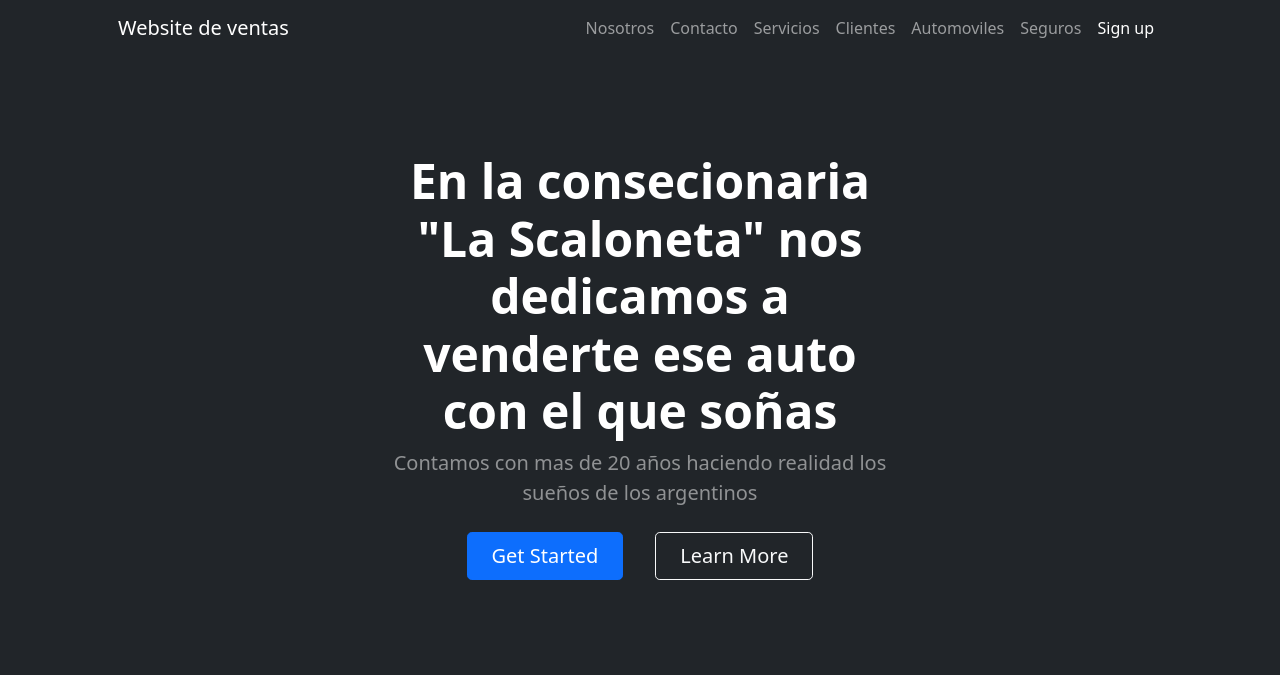
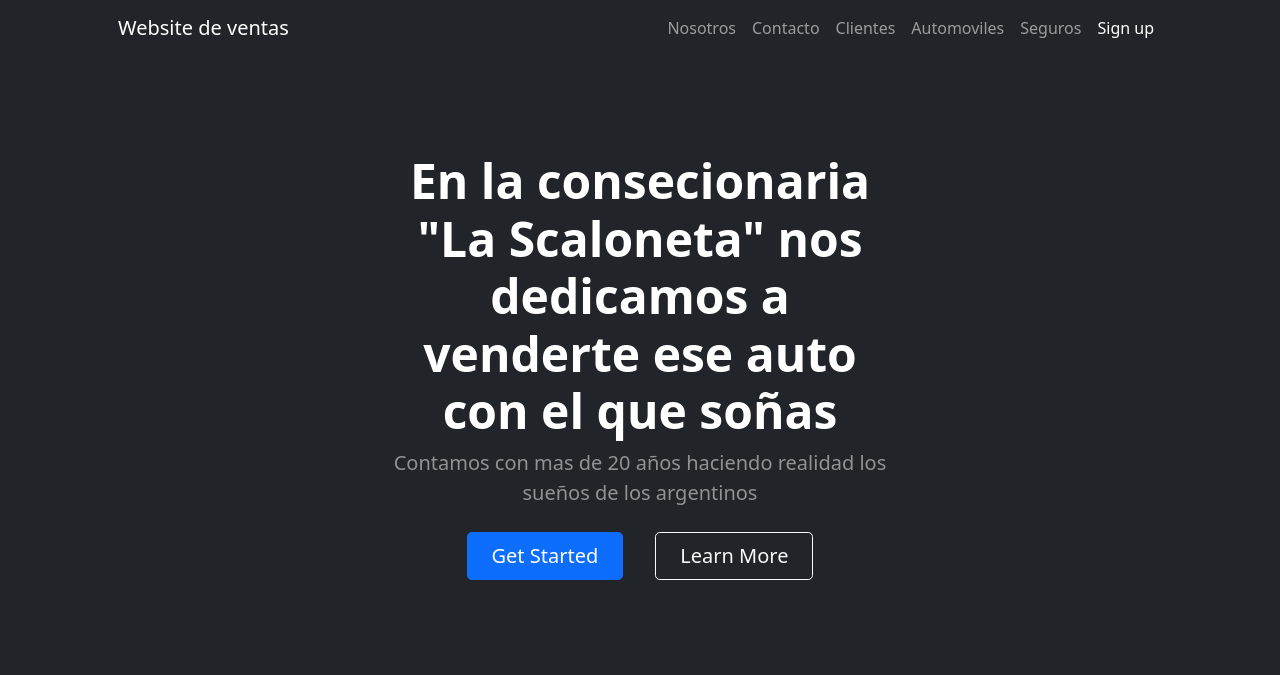
Before and after one commit to Faccejas/Trabajo_final_coder_python, a Django app: page /venta/Inicio/ in a window 1280 px wide. Shown: the top 675 px of the page. Run offline with Django 4.2, Linux system fonts and the light colour scheme; some libraries are stand-ins or nearby versions.

Commit message:
Modificaciones

```diff
--- a/concesionaria/compra/templates/compra/padre.html
+++ b/concesionaria/compra/templates/compra/padre.html
@@ -24,7 +24,6 @@
                     <ul class="navbar-nav ms-auto mb-2 mb-lg-0">
                         <li class="nav-item"><a class="nav-link" href="{% url 'compra-inicio' %}">Nosotros</a></li>
                         <li class="nav-item"><a class="nav-link" href="#!">Contacto</a></li>
-                        <li class="nav-item"><a class="nav-link" href="#!">Servicios</a></li>
                         <li class="nav-item"><a class="nav-link" href="{% url 'compra-clientes' %}">Clientes</a></li>
                         <li class="nav-item"><a class="nav-link" href="{% url 'compra-automovil' %}">Automoviles</a></li>
                         <li class="nav-item"><a class="nav-link active" aria-current="page" href="#!">Sign up</a></li>
--- a/concesionaria/venta/templates/venta/padre.html
+++ b/concesionaria/venta/templates/venta/padre.html
@@ -24,7 +24,6 @@
                     <ul class="navbar-nav ms-auto mb-2 mb-lg-0">
                         <li class="nav-item"><a class="nav-link" href="{% url 'venta-inicio' %}">Nosotros</a></li>
                         <li class="nav-item"><a class="nav-link" href="#!">Contacto</a></li>
-                        <li class="nav-item"><a class="nav-link" href="#!">Servicios</a></li>
                         <li class="nav-item"><a class="nav-link" href="{% url 'venta-clientes' %}">Clientes</a></li>
                         <li class="nav-item"><a class="nav-link" href="{% url 'venta-automovil' %}">Automoviles</a></li>
                         <li class="nav-item"><a class="nav-link" href="{% url 'venta-seguros' %}">Seguros</a></li>
```
